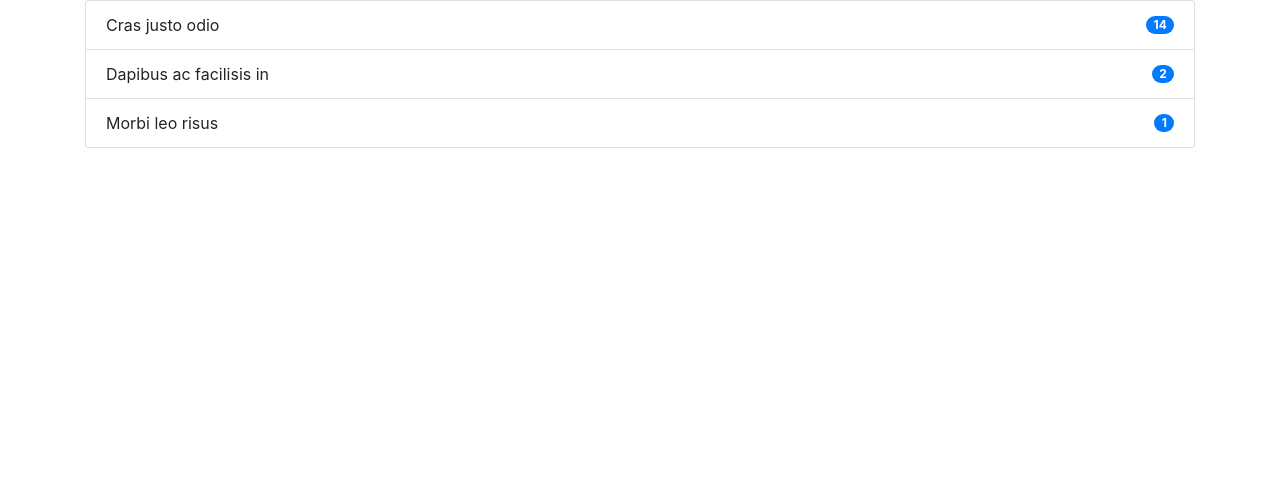
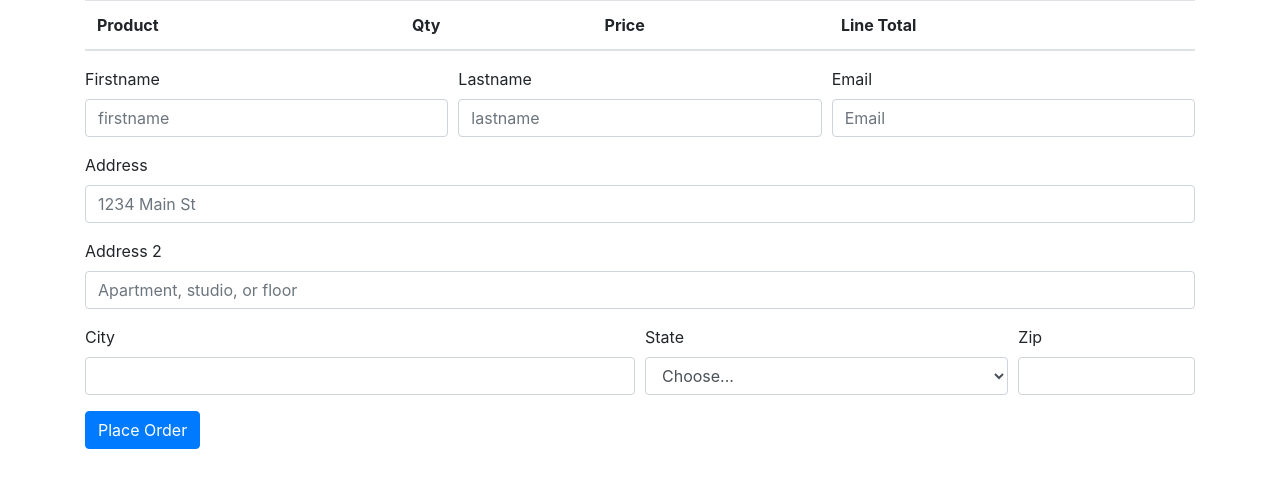
Before and after one commit to DaveenDev/django-shop, a Django app: page /checkout/ in a window 1280 px wide. Shown: the top 488 px of the page. Run offline with Django 4.2, Linux system fonts and the light colour scheme; lists and menus that the app fills with data are empty; some libraries are stand-ins or nearby versions.

Commit message:
checkout template implementation 2

```diff
--- a/dave_shop/shop/templates/shop/checkout.html
+++ b/dave_shop/shop/templates/shop/checkout.html
@@ -6,22 +6,97 @@
 <div class="container">
     <div class="row">
         <div class="col-md-12">
-            <ul class="list-group">
-                <li class="list-group-item d-flex justify-content-between align-items-center">
-                  Cras justo odio
-                  <span class="badge badge-primary badge-pill">14</span>
-                </li>
-                <li class="list-group-item d-flex justify-content-between align-items-center">
-                  Dapibus ac facilisis in
-                  <span class="badge badge-primary badge-pill">2</span>
-                </li>
-                <li class="list-group-item d-flex justify-content-between align-items-center">
-                  Morbi leo risus
-                  <span class="badge badge-primary badge-pill">1</span>
-                </li>
-              </ul>
+          <table class="table table-striped table-hover">
+            <thead>
+              <tr>
+                <th scope="col">Product</th>
+                <th scope="col">Qty</th>
+                <th scope="col" align='right'>Price</th>
+                <th scope="col" align='right'>Line Total</th>
+              </tr>
+            </thead>
+            <tbody id="list_item">
+              <!-- list item goes here-->
+            </tbody>
+          </table>
         </div>
+    </div>
+
+    <div class="row">
+      <div class="col-md-12">
+        <form>
+          <div class="form-row">
+            <div class="form-group col-md-4">
+              <label for="firstname">Firstname</label>
+              <input type="text" class="form-control" id="firstname" name="firstname" placeholder="firstname">
+            </div>
+            <div class="form-group col-md-4">
+              <label for="lastname">Lastname</label>
+              <input type="text" class="form-control" id="lastname" name="lastname" placeholder="lastname">
+            </div>
+            <div class="form-group col-md-4">
+              <label for="customer_email">Email</label>
+              <input type="email" class="form-control" id="customer_email" name="customer_email" placeholder="Email">
+            </div>
+          </div>
+          <div class="form-group">
+            <label for="inputAddress">Address</label>
+            <input type="text" class="form-control" id="address1" name="address1" placeholder="1234 Main St">
+          </div>
+          <div class="form-group">
+            <label for="inputAddress2">Address 2</label>
+            <input type="text" class="form-control" id="address2" name="address2" placeholder="Apartment, studio, or floor">
+          </div>
+          <div class="form-row">
+            <div class="form-group col-md-6">
+              <label for="city">City</label>
+              <input type="text" class="form-control" id="city" name="city">
+            </div>
+            <div class="form-group col-md-4">
+              <label for="state">State</label>
+              <select id="state" name="state" class="form-control">
+                <option selected>Choose...</option>
+                <option>...</option>
+              </select>
+            </div>
+            <div class="form-group col-md-2">
+              <label for="zip_code">Zip</label>
+              <input type="text" class="form-control" id="zip_code" name="zip_code">
+            </div>
+          </div>
+
+          <button type="submit" class="btn btn-primary">Place Order</button>
+        </form>
+      </div>
     </div>
 </div>
 
 {% endblock  %}
+
+
+{% block page_js %}
+
+<script type="text/javascript">
+
+  if (localStorage.getItem('cart')==null){
+    var cart = {}
+  } else {
+    cart = JSON.parse(localStorage.getItem('cart'))
+  }
+
+  for (var item_id in cart){
+    var item_name = cart[item_id][1]
+    var qty = parseInt(cart[item_id][0])
+    var price = parseFloat(cart[item_id][2])
+    line_total = qty * price
+    var list_item = "<tr>\
+                    <th scope='row'>"+ item_name +"</th>\
+                    <td>"+ qty +"</td>\
+                    <td>$"+ price +"</td>\
+                    <td>$"+ line_total +"</td>\
+                    </tr>"
+    $('#list_item').append(list_item)
+  }
+
+</script>
+{% endblock  %}
--- a/dave_shop/shop/views.py
+++ b/dave_shop/shop/views.py
@@ -1,6 +1,6 @@
 from django.shortcuts import render
 from django.views.generic import ListView
-from .models import Product
+from .models import Product, Customer, Order, OrderItems
 from django.core.paginator import Paginator
 
 # Create your views here.
@@ -30,4 +30,16 @@ def product_detail(request, slug):
     })
 
 def checkout(request):
+    if request.method == "POST":
+        customer = {
+            'firstname': request.POST.get('firstname'),
+            'lastname':  request.POST.get('lastname'),
+            'email':  request.POST.get('email'),
+            'address1': request.POST.get('address1'),
+            'address2': request.POST.get('address2'),
+            'city': request.POST.get('city'),
+            'state': request.POST.get('state'),
+            'zip_code': request.POST.get('zip_code')
+        }
+
     return render(request, 'shop/checkout.html')
```
Also changed, not shown: dave_shop/shop/models.py (+24 -0 lines), dave_shop/shop/templates/shop/index.html (+6 -4 lines).
